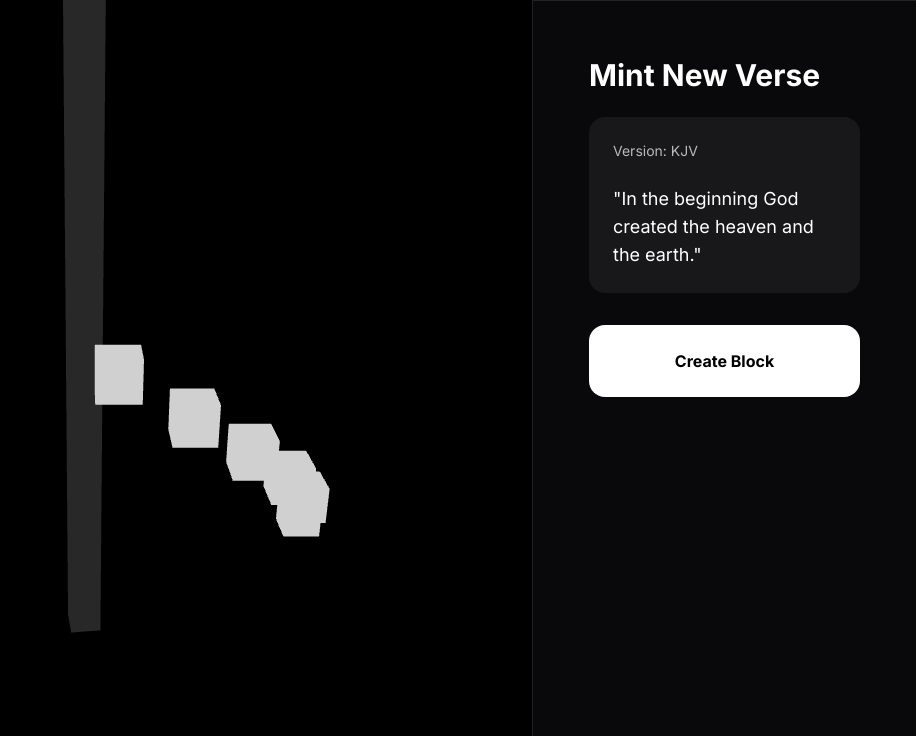
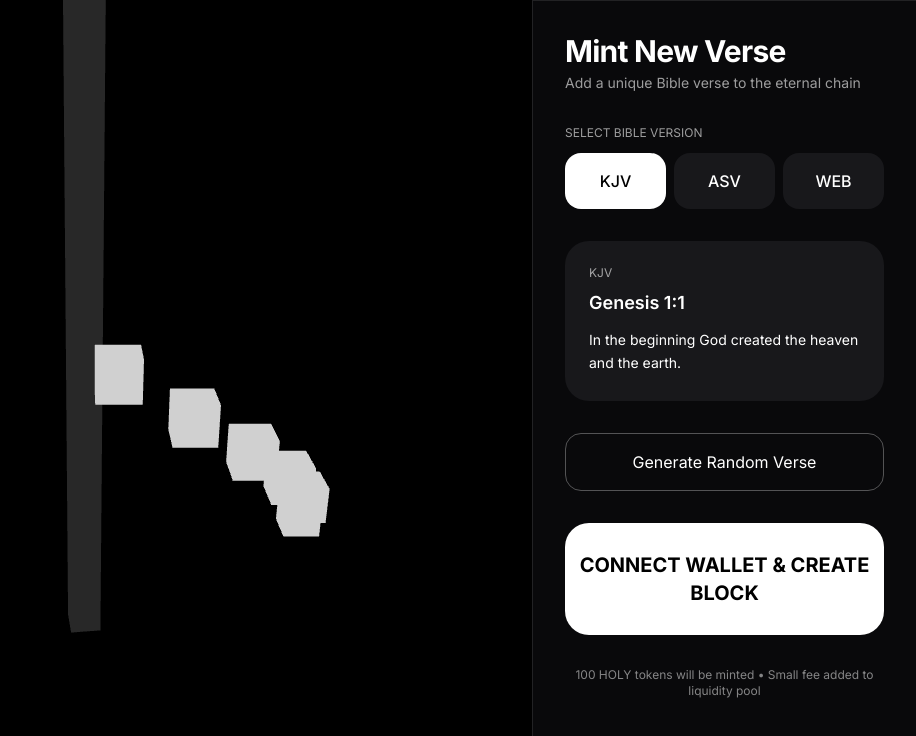
Before and after one commit to TooBlessedForStress/bible-chain-3d-nextjs, a Next.js app: page / in a window 1280 px wide. Shown: the top 736 px of the page, without its empty margins (364-1280 px from the left). Built offline with nearby package versions, Linux system fonts and the light colour scheme.

Commit message:
Update CreateBlockPanel.tsx

```diff
--- a/components/CreateBlockPanel.tsx
+++ b/components/CreateBlockPanel.tsx
@@ -1,16 +1,73 @@
 "use client";
 
+import { useState } from "react";
+
+const versions = ["KJV", "ASV", "WEB"];
+
 export default function CreateBlockPanel() {
+  const [selectedVersion, setSelectedVersion] = useState(0);
+  const [previewRef, setPreviewRef] = useState("Genesis 1:1");
+  const [previewText, setPreviewText] = useState("In the beginning God created the heaven and the earth.");
+
+  const generateRandomVerse = () => {
+    const sampleVerses = [
+      { ref: "Genesis 1:1", text: "In the beginning God created the heaven and the earth." },
+      { ref: "John 3:16", text: "For God so loved the world, that he gave his only begotten Son." },
+      { ref: "Psalm 23:1", text: "The Lord is my shepherd; I shall not want." },
+      { ref: "Romans 8:28", text: "And we know that all things work together for good..." },
+      { ref: "Philippians 4:13", text: "I can do all things through Christ who strengthens me." },
+    ];
+    const random = sampleVerses[Math.floor(Math.random() * sampleVerses.length)];
+    setPreviewRef(random.ref);
+    setPreviewText(random.text);
+  };
+
   return (
-    <div className="p-6">
-      <h2 className="text-3xl font-bold mb-6">Mint New Verse</h2>
-      <div className="bg-zinc-900 p-6 rounded-2xl">
-        <p className="text-sm opacity-70">Version: KJV</p>
-        <p className="mt-6 text-lg">"In the beginning God created the heaven and the earth."</p>
+    <div className="space-y-8">
+      <div>
+        <h2 className="text-3xl font-bold tracking-tight">Mint New Verse</h2>
+        <p className="text-sm opacity-60 mt-1">Add a unique Bible verse to the eternal chain</p>
       </div>
-      <button className="mt-8 w-full py-6 bg-white text-black font-bold rounded-2xl">
-        Create Block
+
+      <div>
+        <p className="text-xs opacity-60 mb-3">SELECT BIBLE VERSION</p>
+        <div className="flex gap-2">
+          {versions.map((v, index) => (
+            <button
+              key={v}
+              onClick={() => setSelectedVersion(index)}
+              className={`flex-1 py-4 rounded-2xl font-medium transition-all ${
+                selectedVersion === index
+                  ? "bg-white text-black"
+                  : "bg-zinc-900 hover:bg-zinc-800"
+              }`}
+            >
+              {v}
+            </button>
+          ))}
+        </div>
+      </div>
+
+      <div className="bg-zinc-900 rounded-3xl p-6 min-h-[160px]">
+        <div className="text-xs opacity-60 mb-2">{versions[selectedVersion]}</div>
+        <div className="font-semibold text-lg mb-3">{previewRef}</div>
+        <p className="text-sm leading-relaxed">{previewText}</p>
+      </div>
+
+      <button
+        onClick={generateRandomVerse}
+        className="w-full py-4 border border-white/30 rounded-2xl hover:bg-white/5 transition-colors"
+      >
+        Generate Random Verse
       </button>
+
+      <button className="w-full py-7 bg-white text-black font-bold text-xl rounded-3xl hover:scale-[1.02] transition-transform">
+        CONNECT WALLET &amp; CREATE BLOCK
+      </button>
+
+      <p className="text-xs text-center opacity-50">
+        100 HOLY tokens will be minted • Small fee added to liquidity pool
+      </p>
     </div>
   );
 }
```
